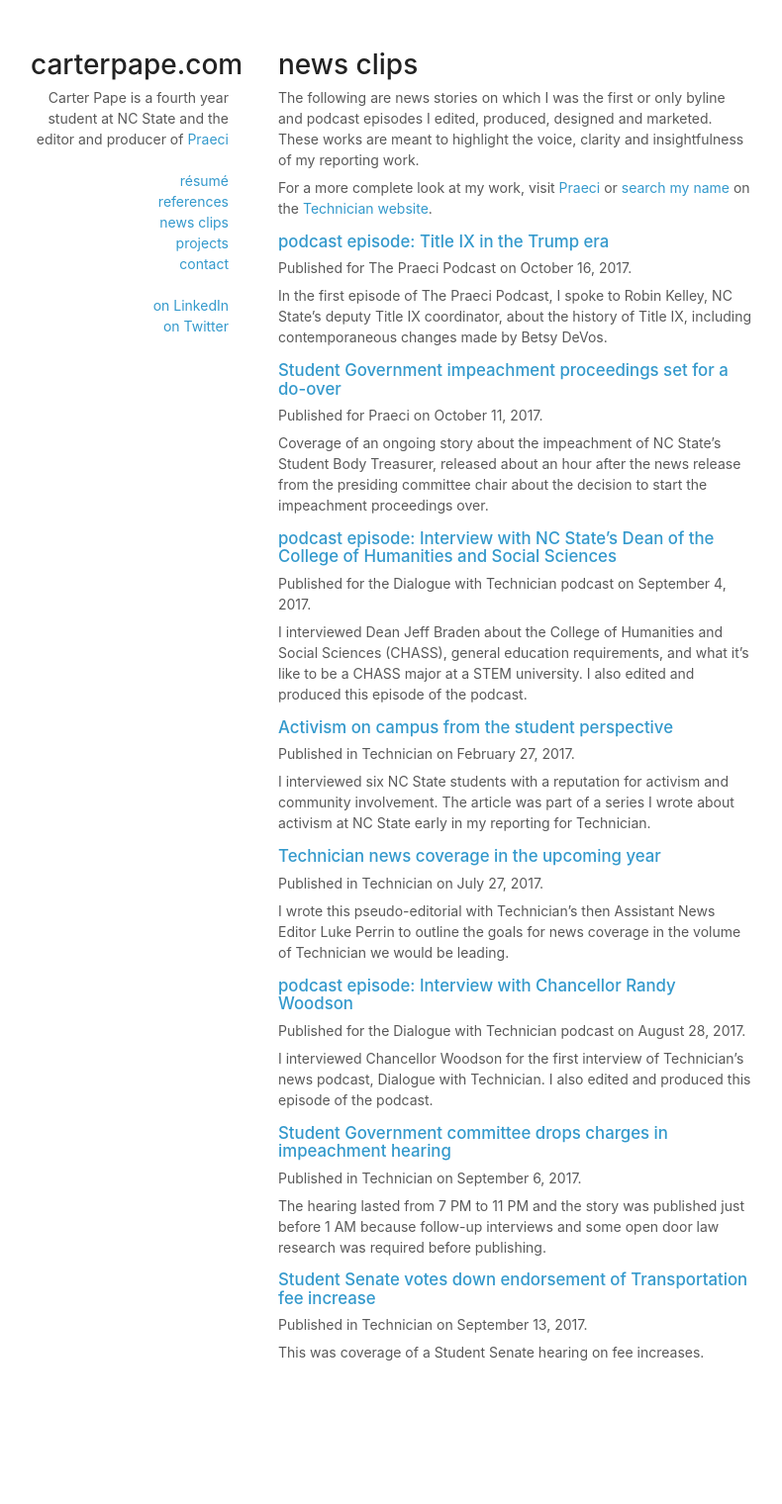
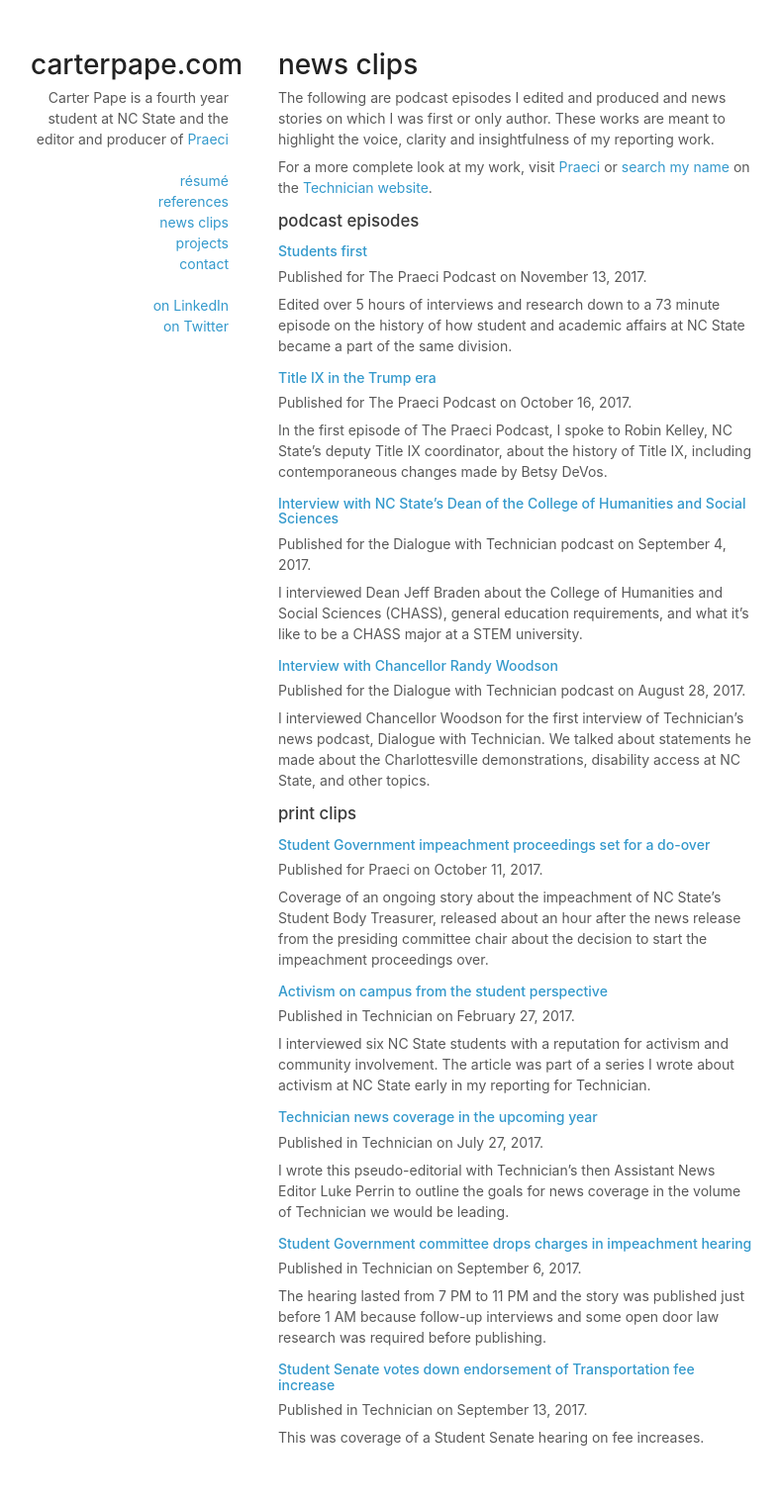
Before and after one commit to CarterPape/CarterPape.github.io, a Jekyll site: the page built from news-clips/index.md, in a window 1280 px wide. Shown: the whole page at 99% size, without its empty margins (244-1034 px from the left). Built offline with Jekyll 4.4.1, drawn with Linux system fonts in a browser that asks for light colours; before the commit the page ends 1434 px from its top, so only the background shows below that; part of the change alters nothing that is shown.

Commit message:
better news clip organization

```diff
--- a/_config.yml
+++ b/_config.yml
@@ -7,4 +7,4 @@ author:
 
 praeci_link: http://praeci.com
 technician_link: http://technicianonline.com
-tech_articles_link: http://www.technicianonline.com/search/?f=html&q=carter+pape&s=start_time&sd=desc&l=10&t=article%2Ccollection%2Cvideo%2Cyoutube&nsa=eedition
+tech_articles_link: http://www.technicianonline.com/search/?f=html&q=carter+pape&c%5B0%5D=news%2A&s=start_time&sd=desc&l=10&t=article%2Ccollection%2Cvideo%2Cyoutube&nsa=eedition
--- /dev/null
+++ b/_data/news-clips.json
@@ -0,0 +1,61 @@
+{
+"podcast": [
+    {
+        "title": "Students first",
+        "publish-info": "Published for The Praeci Podcast on November 13, 2017.",
+        "description": "Edited over 5 hours of interviews and research down to a 73 minute episode on the history of how student and academic affairs at NC State became a part of the same division.",
+        "link": "http://praeci.com/podcast/history-of-dasa"
+    },
+    {
+        "title": "Title IX in the Trump era",
+        "publish-info": "Published for The Praeci Podcast on October 16, 2017.",
+        "description": "In the first episode of The Praeci Podcast, I spoke to Robin Kelley, NC State’s deputy Title IX coordinator, about the history of Title IX, including contemporaneous changes made by Betsy DeVos.",
+        "link": "http://praeci.com/Podcast-Title-IX-in-the-Trump-era.html"
+    },
+    {
+        "title": "Interview with NC State’s Dean of the College of Humanities and Social Sciences",
+        "publish-info": "Published for the Dialogue with Technician podcast on September 4, 2017.",
+        "description": "I interviewed Dean Jeff Braden about the College of Humanities and Social Sciences (CHASS), general education requirements, and what it’s like to be a CHASS major at a STEM university.",
+        "link": "https://overcast.fm/+J5iNb_-lk"
+    },
+    {
+        "title": "Interview with Chancellor Randy Woodson",
+        "publish-info": "Published for the Dialogue with Technician podcast on August 28, 2017.",
+        "description": "I interviewed Chancellor Woodson for the first interview of Technician’s news podcast, Dialogue with Technician. We talked about statements he made about the Charlottesville demonstrations, disability access at NC State, and other topics.",
+        "link": "https://overcast.fm/+J5iMLr8WA"
+    }
+],
+"print": [
+    {
+        "title": "Student Government impeachment proceedings set for a do-over",
+        "publish-info": "Published for Praeci on October 11, 2017.",
+        "description": "Coverage of an ongoing story about the impeachment of NC State’s Student Body Treasurer, released about an hour after the news release from the presiding committee chair about the decision to start the impeachment proceedings over.",
+        "link": "http://praeci.com/initial-impeachment-hearing-set-for-a-do-over.html"
+    },
+    {
+        "title": "Activism on campus from the student perspective",
+        "publish-info": "Published in Technician on February 27, 2017.",
+        "description": "I interviewed six NC State students with a reputation for activism and community involvement. The article was part of a series I wrote about activism at NC State early in my reporting for Technician.",
+        "link": "http://www.technicianonline.com/news/article_a924243e-fcae-11e6-ab57-53e36d7a71c7.html"
+    },
+    {
+        "title": "Technician news coverage in the upcoming year",
+        "publish-info": "Published in Technician on July 27, 2017.",
+        "description": "I wrote this pseudo-editorial with Technician’s then Assistant News Editor Luke Perrin to outline the goals for news coverage in the volume of Technician we would be leading.",
+        "link": "http://www.technicianonline.com/news/article_53efab54-7261-11e7-a331-43b27938e602.html"
+    },
+    {
+        "title": "Student Government committee drops charges in impeachment hearing",
+        "publish-info": "Published in Technician on September 6, 2017.",
+        "description": "The hearing lasted from 7 PM to 11 PM and the story was published just before 1 AM because follow-up interviews and some open door law research was required before publishing.",
+        "link": "http://www.technicianonline.com/news/article_aef556ec-92bf-11e7-a1ef-5f8fc9433b52.html"
+    },
+    {
+        "medium": "print",
+        "title": "Student Senate votes down endorsement of Transportation fee increase",
+        "publish-info": "Published in Technician on September 13, 2017.",
+        "description": "This was coverage of a Student Senate hearing on fee increases.",
+        "link": "http://www.technicianonline.com/news/article_c959462a-98fe-11e7-a709-23d7e9c1386d.html"
+    }
+]
+}
--- a/news-clips.md
+++ /dev/null
@@ -1,57 +0,0 @@
----
-layout: page
-permalink: "/news-clips/"
-title: news clips
----
-
-The following are news stories on which I was the first or only byline and podcast episodes I edited, produced, designed and marketed. These works are meant to highlight the voice, clarity and insightfulness of my reporting work.
-
-For a more complete look at my work, visit [Praeci]({{site.praeci_link}}){:target="_blank"} or [search my name]({{site.tech_articles_link}}){:target="_blank"} on the [Technician website]({{site.technician_link}}){:target="_blank"}.
-
-## [podcast episode: Title IX in the Trump era](http://praeci.com/Podcast-Title-IX-in-the-Trump-era.html){:target="_blank"}
-
-Published for The Praeci Podcast on October 16, 2017.
-
-In the first episode of The Praeci Podcast, I spoke to Robin Kelley, NC State’s deputy Title IX coordinator, about the history of Title IX, including contemporaneous changes made by Betsy DeVos.
-
-## [Student Government impeachment proceedings set for a do-over](http://praeci.com/initial-impeachment-hearing-set-for-a-do-over.html){:target="_blank"}
-
-Published for Praeci on October 11, 2017.
-
-Coverage of an ongoing story about the impeachment of NC State’s Student Body Treasurer, released about an hour after the news release from the presiding committee chair about the decision to start the impeachment proceedings over.
-
-## [podcast episode: Interview with NC State’s Dean of the College of Humanities and Social Sciences](https://overcast.fm/+J5iNb_-lk){:target="_blank"}
-
-Published for the Dialogue with Technician podcast on September 4, 2017.
-
-I interviewed Dean Jeff Braden about the College of Humanities and Social Sciences (CHASS), general education requirements, and what it's like to be a CHASS major at a STEM university. I also edited and produced this episode of the podcast.
-
-## [Activism on campus from the student perspective](http://www.technicianonline.com/news/article_a924243e-fcae-11e6-ab57-53e36d7a71c7.html){:target="_blank"}
-
-Published in Technician on February 27, 2017.
-
-I interviewed six NC State students with a reputation for activism and community involvement. The article was part of a series I wrote about activism at NC State early in my reporting for Technician.
-
-## [Technician news coverage in the upcoming year](http://www.technicianonline.com/news/article_53efab54-7261-11e7-a331-43b27938e602.html){:target="_blank"}
-
-Published in Technician on July 27, 2017.
-
-I wrote this pseudo-editorial with Technician’s then Assistant News Editor Luke Perrin to outline the goals for news coverage in the volume of Technician we would be leading.
-
-## [podcast episode: Interview with Chancellor Randy Woodson](https://overcast.fm/+J5iMLr8WA){:target="_blank"}
-
-Published for the Dialogue with Technician podcast on August 28, 2017.
-
-I interviewed Chancellor Woodson for the first interview of Technician's news podcast, Dialogue with Technician. I also edited and produced this episode of the podcast.
-
-## [Student Government committee drops charges in impeachment hearing](http://www.technicianonline.com/news/article_aef556ec-92bf-11e7-a1ef-5f8fc9433b52.html){:target="_blank"}
-
-Published in Technician on September 6, 2017.
-
-The hearing lasted from 7 PM to 11 PM and the story was published just before 1 AM because follow-up interviews and some open door law research was required before publishing.
-
-## [Student Senate votes down endorsement of Transportation fee increase](http://www.technicianonline.com/news/article_c959462a-98fe-11e7-a709-23d7e9c1386d.html){:target="_blank"}
-
-Published in Technician on September 13, 2017.
-
-This was coverage of a Student Senate hearing on fee increases.
--- /dev/null
+++ b/news-clips/index.md
@@ -0,0 +1,29 @@
+---
+layout: page
+permalink: "/news-clips/"
+title: news clips
+---
+
+The following are podcast episodes I edited and produced and news stories on which I was first or only author. These works are meant to highlight the voice, clarity and insightfulness of my reporting work.
+
+For a more complete look at my work, visit [Praeci]({{site.praeci_link}}){:target="_blank"} or [search my name]({{site.tech_articles_link}}){:target="_blank"} on the [Technician website]({{site.technician_link}}){:target="_blank"}.
+
+## podcast episodes
+
+{% for clip in site.data.news-clips.podcast %}
+### [{{clip.title}}](clip.link){:target="_blank"}
+
+{{clip.publish-info}}
+
+{{clip.description}}
+{% endfor %}
+
+## print clips
+
+{% for clip in site.data.news-clips.print %}
+### [{{clip.title}}](clip.link){:target="_blank"}
+
+{{clip.publish-info}}
+
+{{clip.description}}
+{% endfor %}
```
